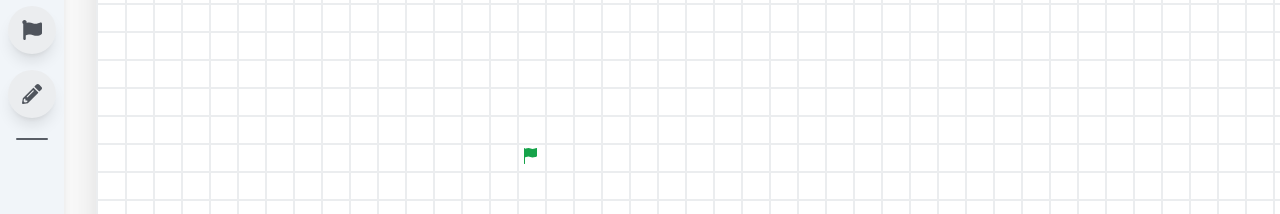
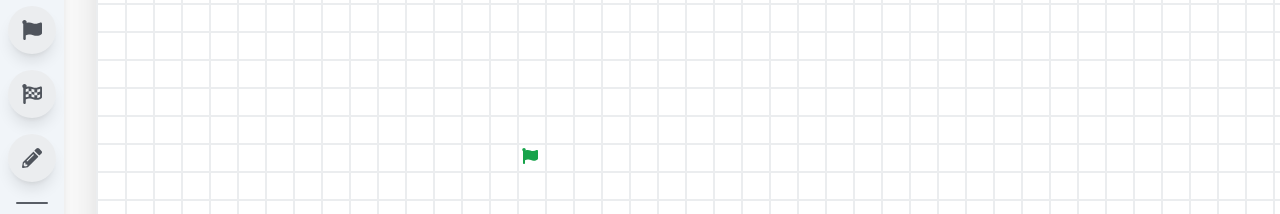
Before and after one commit to Yathu2007/React-Pathfinding-Visualizer, a React (Create React App) app: page / in a window 1280 px wide. Shown: the part 310-524 px from the top of the page. Built offline with nearby package versions, Linux system fonts and the light colour scheme.

Commit message:
Add global context provider - BoardContext

```diff
--- a/src/App.jsx
+++ b/src/App.jsx
@@ -1,54 +1,19 @@
-import React, { useEffect, useState } from "react";
 import SideBar from "./Components/SideBar";
 import Board from "./Components/Board";
 import Alert from "./Components/Alert";
-import * as constants from "./constants";
+import { BoardProvider } from "./context/BoardContext";
 
 function App() {
-    const [board, setBoard] = useState(
-        Array.from({ length: constants.ROWS }, () =>
-            Array.from(
-                { length: constants.COLS },
-                () => constants.UNVISITED_NODE
-            )
-        )
-    );
-    const [start, setStart] = useState([15, 15]);
-    const [end, setEnd] = useState([15, 47]);
-    const [algorithm, setAlgorithm] = useState(0);
-
-    const [animationPlaying, setAnimationPlaying] = useState(false);
-    const [selectingStartEnd, setSelectingStartEnd] = useState(0);
-    const [drawMode, setDrawMode] = useState(null);
-
-    const [alert, setAlert] = useState(null);
-
-    useEffect(() => {
-        let copy = [...board];
-        copy[start[0]][start[1]] = constants.START_FLAG;
-        copy[end[0]][end[1]] = constants.END_FLAG;
-        setBoard(copy);
-    }, []);
-
     return (
-        <div className="App">
-            <Alert content={alert} onClose={() => setAlert(null)} />
-            <div className="flex min-h-screen dark:bg-gray-800">
-                <Board board={board} setBoard={setBoard} drawMode={drawMode} />
-                <SideBar
-                    algorithm={algorithm}
-                    setAlgorithm={setAlgorithm}
-                    board={board}
-                    setBoard={setBoard}
-                    start={start}
-                    end={end}
-                    selectingStartEnd={selectingStartEnd}
-                    drawMode={drawMode}
-                    setDrawMode={setDrawMode}
-                    setAlert={setAlert}
-                />
+        <BoardProvider>
+            <div className="App">
+                <Alert />
+                <div className="flex min-h-screen dark:bg-gray-800">
+                    <Board />
+                    <SideBar />
+                </div>
             </div>
-        </div>
+        </BoardProvider>
     );
 }
 
--- a/src/Components/Alert.jsx
+++ b/src/Components/Alert.jsx
@@ -1,10 +1,13 @@
 import { IoMdCloseCircleOutline } from "react-icons/io";
+import { useBoard } from "../context/BoardContext";
 
-const Alert = ({ content, onClose }) => {
+const Alert = () => {
+    const { alert, setAlert } = useBoard();
+
     return (
         <div
             className={`fixed top-4 left-1/2 -translate-x-1/2 z-50 transition-all translate-y-0 ${
-                content !== null ? "scale-100" : "scale-0"
+                alert !== null ? "scale-100" : "scale-0"
             }`}
         >
             <div
@@ -13,9 +16,12 @@ const Alert = ({ content, onClose }) => {
             >
                 <strong className="font-bold">No path found</strong>
 
-                <span className="text-sm">{content}</span>
+                <span className="text-sm">{alert}</span>
 
-                <button onClick={onClose} className="ml-2 hover:text-red-900">
+                <button
+                    onClick={() => setAlert(null)}
+                    className="ml-2 hover:text-red-900"
+                >
                     <IoMdCloseCircleOutline size={20} />
                 </button>
             </div>
--- a/src/Components/Board.jsx
+++ b/src/Components/Board.jsx
@@ -1,21 +1,15 @@
 import Node from "./Node";
 import { ROWS, COLS } from "../constants";
+import { useBoard } from "../context/BoardContext";
 
-const GenerateBoard = (board, setBoard, drawMode) => {
+const GenerateBoard = () => {
+    const { board } = useBoard();
     const nodeBoard = [];
 
     for (let i = 0; i < ROWS; i++) {
         for (let j = 0; j < COLS; j++) {
             nodeBoard.push(
-                <Node
-                    key={`${i}-${j}`}
-                    i={i}
-                    j={j}
-                    k={board[i][j]}
-                    board={board}
-                    setBoard={setBoard}
-                    drawMode={drawMode}
-                />
+                <Node key={`${i}-${j}`} i={i} j={j} k={board[i][j]} />
             );
         }
     }
@@ -23,7 +17,7 @@ const GenerateBoard = (board, setBoard, drawMode) => {
     return nodeBoard;
 };
 
-const Board = ({ board, setBoard, drawMode }) => {
+const Board = () => {
     return (
         <div className="h-fit relative flex left-16 m-8 shadow-2xl overflow-auto">
             <div
@@ -33,7 +27,7 @@ const Board = ({ board, setBoard, drawMode }) => {
                     gridTemplateRows: `repeat(${ROWS}, 28px)`,
                 }}
             >
-                {GenerateBoard(board, setBoard, drawMode)}
+                {GenerateBoard()}
             </div>
         </div>
     );
--- a/src/Components/Node.jsx
+++ b/src/Components/Node.jsx
@@ -1,8 +1,9 @@
-import { BsFlagFill } from "react-icons/bs";
-import { FaFlagCheckered } from "react-icons/fa";
+import { FaFlag, FaFlagCheckered } from "react-icons/fa";
 import * as constants from "../constants";
+import { useBoard } from "../context/BoardContext";
 
-const Node = ({ i, j, k, board, setBoard, drawMode }) => {
+const Node = ({ i, j, k }) => {
+    const { board, setBoard, drawMode, placementMode } = useBoard();
     let cName = "node disable-select aspect-square ";
     let icon = "";
 
@@ -23,7 +24,7 @@ const Node = ({ i, j, k, board, setBoard, drawMode }) => {
 
     if (k === constants.START_FLAG) {
         cName += "start text-green-600";
-        icon = <BsFlagFill />;
+        icon = <FaFlag />;
     } else if (k === constants.END_FLAG) {
         cName += "end text-red-600";
         icon = <FaFlagCheckered />;
--- a/src/Components/SideBar.jsx
+++ b/src/Components/SideBar.jsx
@@ -12,24 +12,28 @@ import {
     FaSun,
     FaMoon,
     FaPencilAlt,
+    FaFlagCheckered,
     FaFlag,
 } from "react-icons/fa";
 import { ROWS, COLS } from "../constants";
+import Visualize from "./Visualize";
+import { useBoard } from "../context/BoardContext";
 
-import Visualize from "./Visualize";
-
-const SideBar = ({
+const SideBar = () => {
+    const {
         algorithm,
         setAlgorithm,
         board,
         setBoard,
         start,
         end,
-    selectingStartEnd,
+        placementMode,
+        setPlacementMode,
         drawMode,
         setDrawMode,
         setAlert,
-}) => {
+    } = useBoard();
+
     const [oppositeTheme, setTheme] = useDarkMode();
     const [openDropdown, setOpenDropdown] = useState(null);
 
@@ -38,10 +42,6 @@ const SideBar = ({
         setOpenDropdown(null);
     };
 
-    const handleStartEndChange = (index) => {
-        console.log(index);
-        setOpenDropdown(null);
-    };
     const handleDrawing = (index) => {
         setDrawMode(index);
         setOpenDropdown(null);
@@ -98,24 +98,21 @@ const SideBar = ({
 
             <div className="separator"></div>
 
-            <div className="relative flex justify-center">
             <SideBarIcon
-                    id="startEnd"
+                id="selectStart"
                 icon={<FaFlag size={20} />}
-                    tooltip="select start & end positions"
-                    click={() =>
-                        setOpenDropdown(
-                            openDropdown === "startEnd" ? null : "startEnd"
-                        )
-                    }
+                tooltip="select start"
+                active={placementMode === "START"}
+                click={() => setPlacementMode("START")}
             />
 
-                <Dropdown
-                    open={openDropdown === "startEnd"}
-                    options={["Choose start", "Choose end"]}
-                    onSelect={handleStartEndChange}
+            <SideBarIcon
+                id="selectEnd"
+                icon={<FaFlagCheckered size={20} />}
+                tooltip="select end"
+                active={placementMode === "END"}
+                click={() => setPlacementMode("END")}
             />
-            </div>
 
             <div className="relative flex justify-center">
                 <SideBarIcon
@@ -158,9 +155,15 @@ const SideBar = ({
     );
 };
 
-const SideBarIcon = ({ id = "", icon, tooltip, click }) => {
+const SideBarIcon = ({ id = "", icon, tooltip, click, active = false }) => {
     return (
-        <button id={id} className="sidebar-icon group" onClick={() => click()}>
+        <button
+            id={id}
+            className={`sidebar-icon group ${
+                active ? "dark:bg-secondary text-white scale-110" : ""
+            }`}
+            onClick={() => click()}
+        >
             {icon}
             <span className="sidebar-tooltip group-hover:scale-100 transition-all group-active:scale-0">
                 {tooltip}
--- /dev/null
+++ b/src/context/BoardContext.jsx
@@ -0,0 +1,49 @@
+import { createContext, useContext, useState } from "react";
+import * as constants from "../constants";
+
+const BoardContext = createContext(null);
+
+export const BoardProvider = ({ children }) => {
+    const [start, setStart] = useState([15, 15]);
+    const [end, setEnd] = useState([15, 45]);
+    const [algorithm, setAlgorithm] = useState(0);
+    const [placementMode, setPlacementMode] = useState(null);
+    const [drawMode, setDrawMode] = useState(null);
+    const [alert, setAlert] = useState(null);
+    const [animationPlaying, setAnimationPlaying] = useState(false);
+
+    const boardArray = Array.from({ length: constants.ROWS }, () =>
+        Array.from({ length: constants.COLS }, () => constants.UNVISITED_NODE)
+    );
+    boardArray[start[0]][start[1]] = constants.START_FLAG;
+    boardArray[end[0]][end[1]] = constants.END_FLAG;
+
+    const [board, setBoard] = useState(boardArray);
+
+    return (
+        <BoardContext.Provider
+            value={{
+                board,
+                setBoard,
+                start,
+                setStart,
+                end,
+                setEnd,
+                algorithm,
+                setAlgorithm,
+                placementMode,
+                setPlacementMode,
+                drawMode,
+                setDrawMode,
+                alert,
+                setAlert,
+                animationPlaying,
+                setAnimationPlaying,
+            }}
+        >
+            {children}
+        </BoardContext.Provider>
+    );
+};
+
+export const useBoard = () => useContext(BoardContext);
```
Lines whose indentation alone changed are shown as unchanged.
